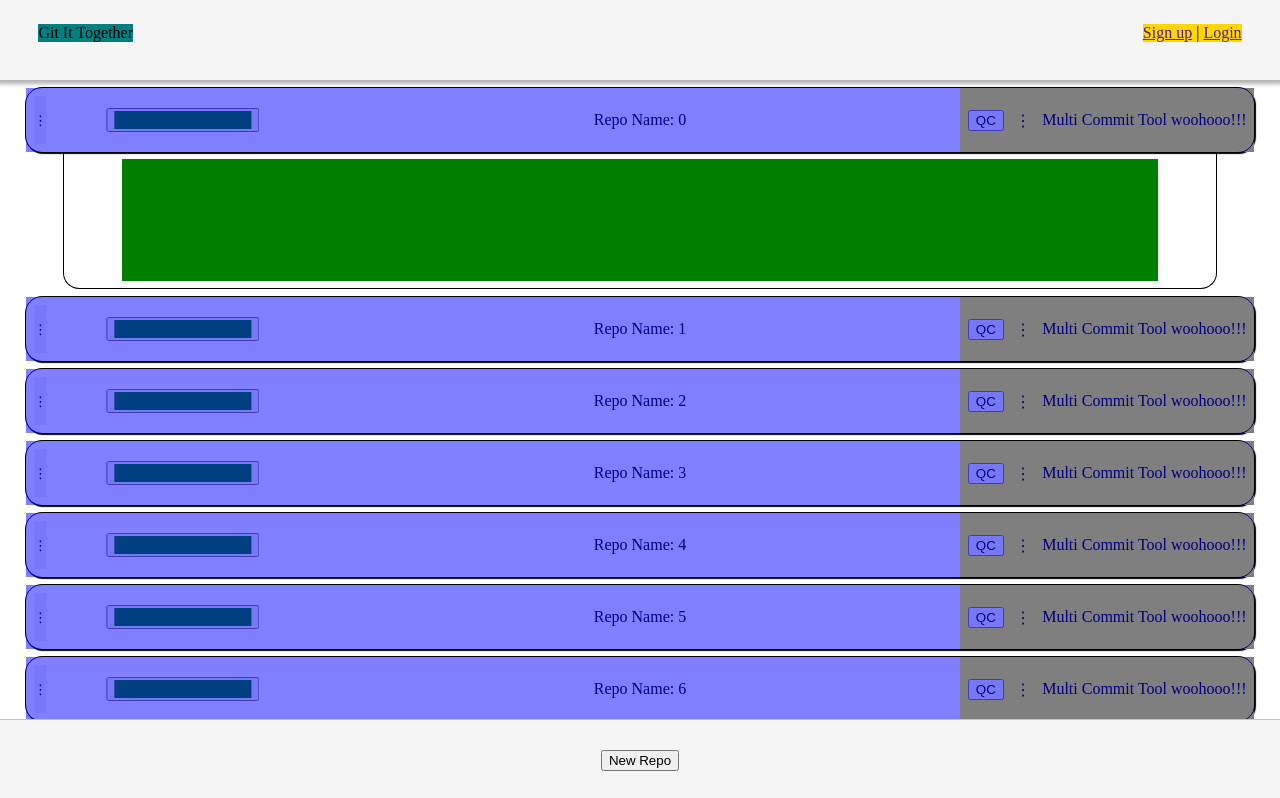
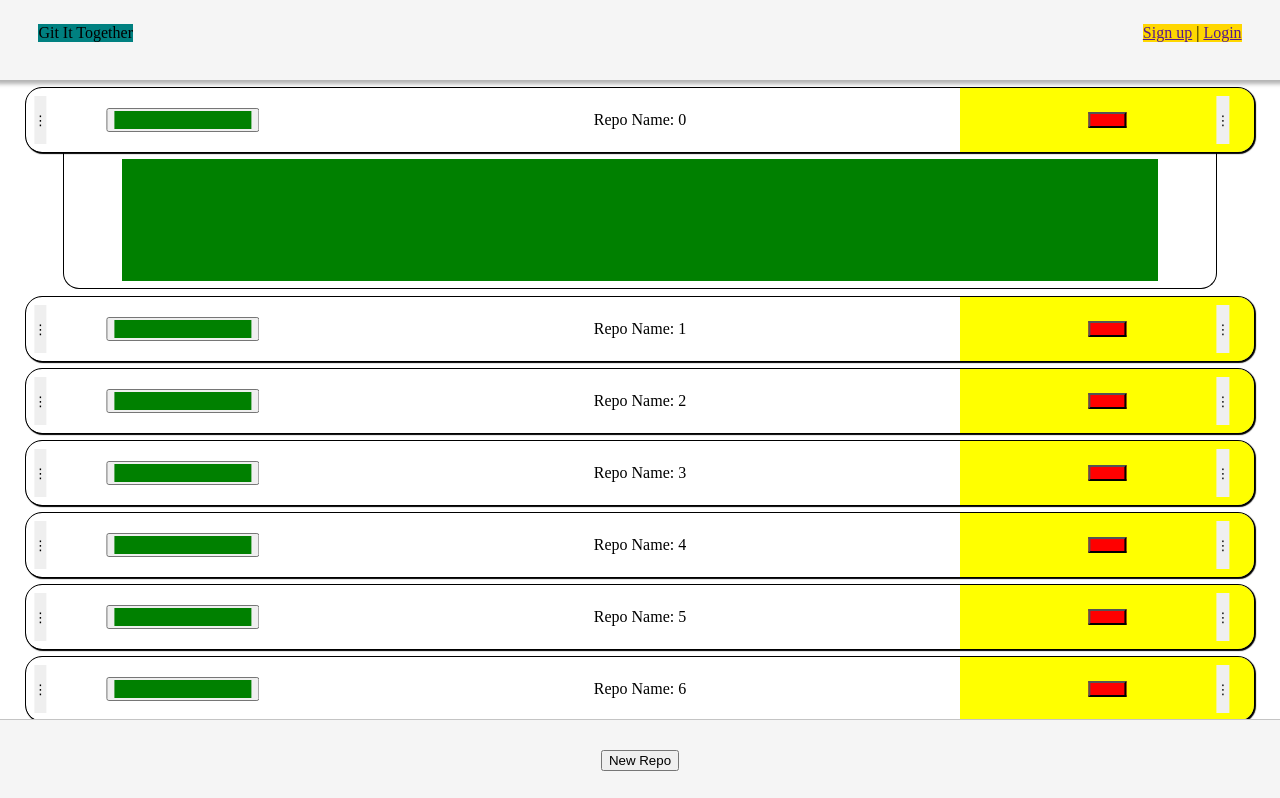
Before and after one commit to BuickSalesman/git-front, a React (Vite) app: page / in a window 1280 px wide. Shown: the top 798 px of the page. Built offline with nearby package versions, Linux system fonts and the light colour scheme.

Commit message:
basics of right swiping up and running

```diff
--- a/src/components/Content/RepoDisplayCard/RepoTitleTool/RepoTitleTool.css
+++ b/src/components/Content/RepoDisplayCard/RepoTitleTool/RepoTitleTool.css
@@ -9,6 +9,7 @@
     display: grid;
     grid-template-columns: 23vw 50vw 23vw;
     position: relative;
+    overflow: hidden;
 }
 
 .title-tool-center {
@@ -19,7 +20,3 @@
     align-items: center;
     z-index: 2;
 }
-
-.swipe-indicator {
-    width: 3vw;
-}
--- a/src/components/Content/RepoDisplayCard/RepoTitleTool/TitleToolRight/QuickCommitButton/QuickCommitButton.css
+++ b/src/components/Content/RepoDisplayCard/RepoTitleTool/TitleToolRight/QuickCommitButton/QuickCommitButton.css
@@ -0,0 +1,7 @@
+.quick-commit-button {
+    width: 3vw;
+    height: 2vh;
+    background-color: red;
+    position: absolute;
+    left: 10vw;
+}
--- a/src/components/Content/RepoDisplayCard/RepoTitleTool/TitleToolRight/QuickCommitButton/QuickCommitButton.jsx
+++ b/src/components/Content/RepoDisplayCard/RepoTitleTool/TitleToolRight/QuickCommitButton/QuickCommitButton.jsx
@@ -2,6 +2,6 @@ import "./QuickCommitButton.css"
 
 export function QuickCommitButton() {
     return (
-        <button className="quick-commit-button">QC</button>
+        <button className="quick-commit-button"></button>
     )
 }
--- a/src/components/Content/RepoDisplayCard/RepoTitleTool/TitleToolRight/TitleToolRight.css
+++ b/src/components/Content/RepoDisplayCard/RepoTitleTool/TitleToolRight/TitleToolRight.css
@@ -1,7 +1,54 @@
 .title-tool-right {
     height: 8vh;
-    display: inline-flex;
+    background-color: blue;
+    overflow: hidden;
+}
+
+.right-track {
+    display: grid;
+    grid-template-columns: 23vw 50vw;
+    height: 8vh;
+    position: absolute;
+    top: 0;
+    left: 0;
+    z-index: 3;
+    background-color: yellow;
+    overflow: hidden;
+    transition: transform 280ms;
+    will-change: transform;
+}
+
+.right-grid-1 {
+    height: 8vh;
+    display: grid;
+    grid-template-columns: 20vw 3vw;
+    place-items: center;
+}
+
+.right-swipe-button {
+    width: 1vw;
+    height: 6vh;
+    display: flex;
     justify-content: center;
     align-items: center;
-    background-color: yellow;
+    border: none;
 }
+
+.right-swipe-button {
+    width: 1vw;
+    height: 6vh;
+    position: absolute;
+    right: 52vw;
+    display: flex;
+    justify-content: center;
+    align-items: center;
+    border: none;
+}
+
+.right-track.show-swiped {
+    transform: translateX(0);
+}
+
+.right-track.show-closed {
+    transform: translateX(73vw);
+}
--- a/src/components/Content/RepoDisplayCard/RepoTitleTool/TitleToolRight/TitleToolRight.jsx
+++ b/src/components/Content/RepoDisplayCard/RepoTitleTool/TitleToolRight/TitleToolRight.jsx
@@ -3,12 +3,27 @@ import "./TitleToolRight.css"
 import { QuickCommitButton } from "./QuickCommitButton/QuickCommitButton.jsx"
 import { MultiCommitTool } from "./MultiCommitTool/MultiCommitTool.jsx"
 
+import { useState } from "react"
+
 export function TitleToolRight() {
+
+    const [isSwiped, setIsSwiped] = useState(false)
+
     return (
         <div className="title-tool-right">
-            <QuickCommitButton />
-            <div className="swipe-indicator">⋮</div>
-            <MultiCommitTool />
+            <div className={`right-track ${isSwiped ? "show-swiped" : "show-closed"}`}>
+                <div className="right-grid-1">
+                    <QuickCommitButton />
+                    <button className="right-swipe-button" onClick={() => setIsSwiped(prev => !prev)}>
+                        ⋮
+                    </button>
+                </div>
+                <div className="right-grid-2">
+                    <div className="hidden-tool-right">
+                        <MultiCommitTool />
+                    </div>
+                </div>
+            </div>
         </div>
     )
 }
--- a/src/components/Content/RepoDisplayCard/RepoTitleTool/TitleToolSVG/TitleToolSVG.css
+++ b/src/components/Content/RepoDisplayCard/RepoTitleTool/TitleToolSVG/TitleToolSVG.css
@@ -6,6 +6,4 @@
     height: 100%;
     pointer-events: none;
     z-index: 10;
-    background-color: blue;
-    opacity: 0.5;
 }
```
